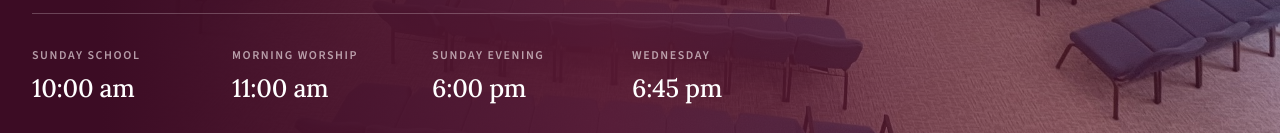
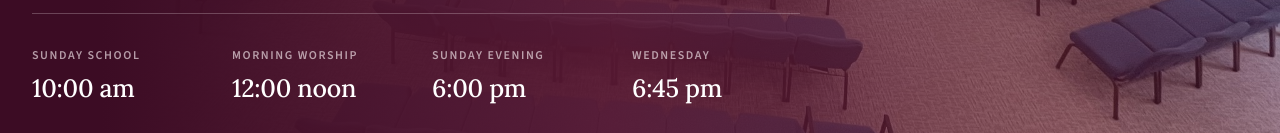
Before and after one commit to edesent/calvarybaptistnews-redesign, a Next.js app: page / in a window 1280 px wide. Shown: the part 819-952 px from the top of the page. Built offline with nearby package versions, Linux system fonts and the light colour scheme.

Commit message:
Updated homepage hero worship time to 12 noon

```diff
--- a/src/components/Hero.tsx
+++ b/src/components/Hero.tsx
@@ -104,7 +104,7 @@ export default function Hero() {
           >
             {[
               { k: "Sunday School", v: "10:00 am" },
-              { k: "Morning Worship", v: "11:00 am" },
+              { k: "Morning Worship", v: "12:00 noon" },
               { k: "Sunday Evening", v: "6:00 pm" },
               { k: "Wednesday", v: "6:45 pm" },
             ].map((s) => (
```
